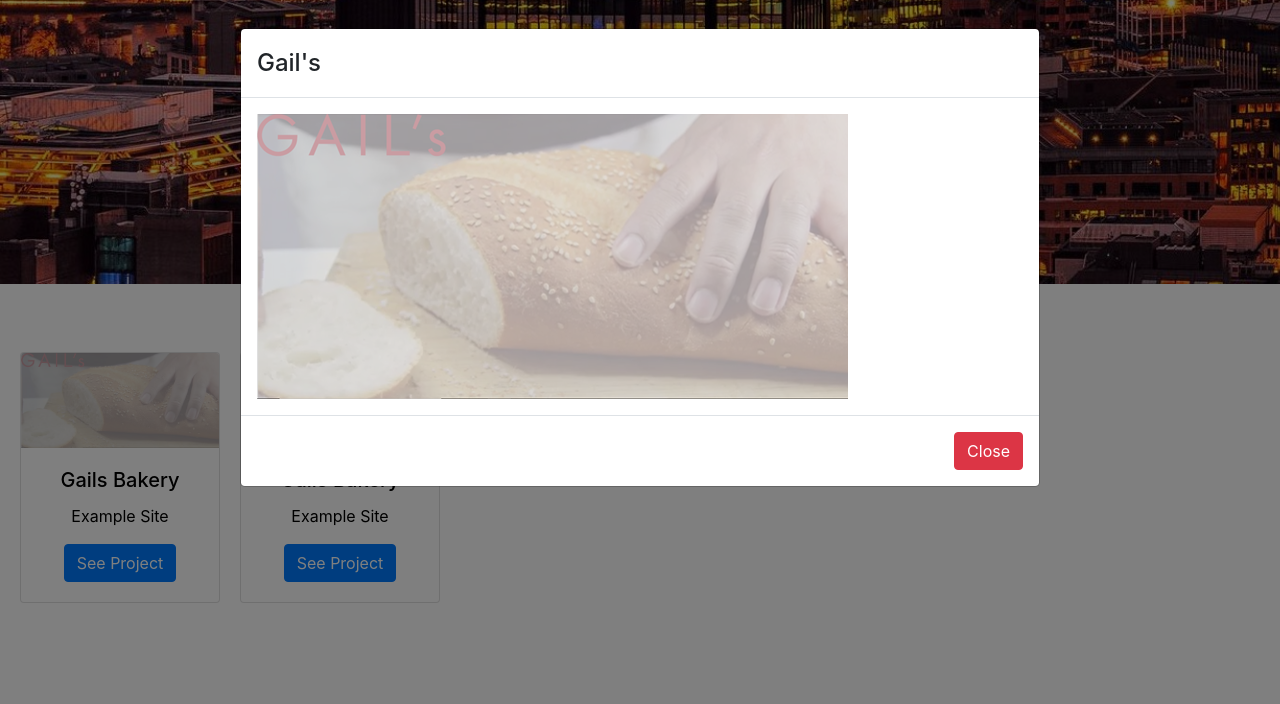
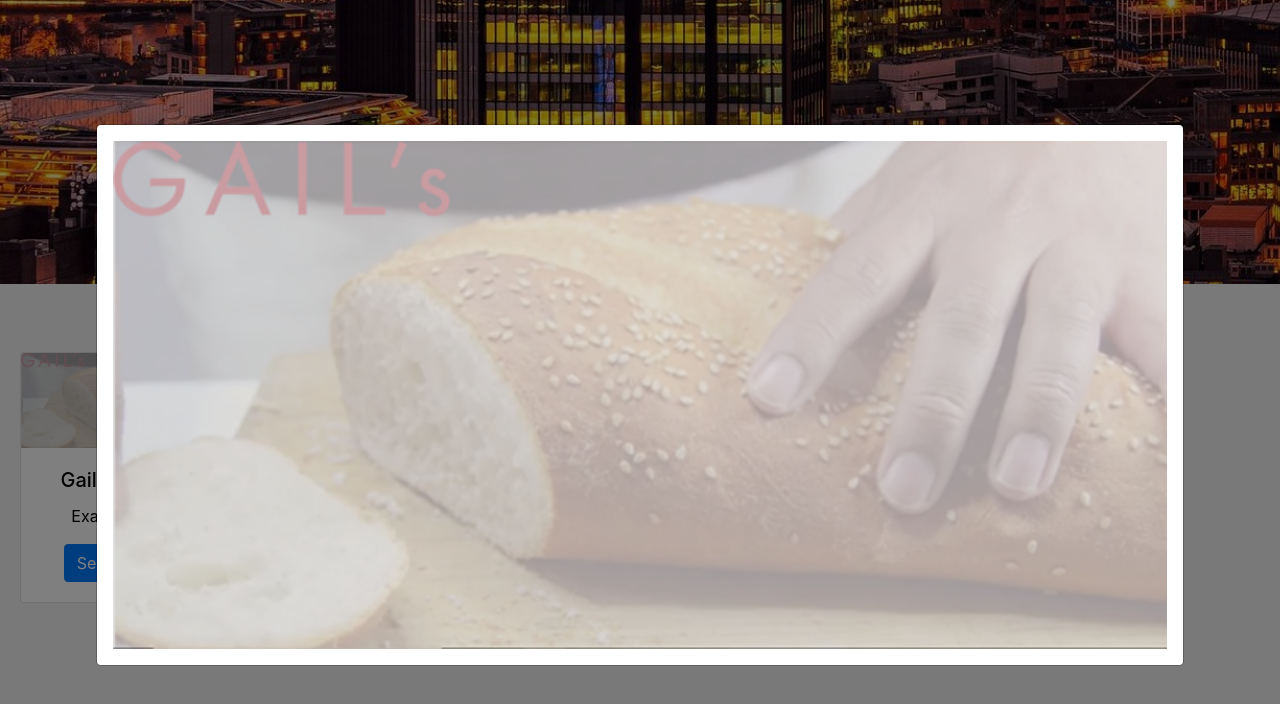
Before and after one commit to hamidval/dev-website, a React (Create React App) app: page /#/ in a window 1280 px wide. Both pictures are taken after a click on the picture 120 px from the left and 916 px from the top of the page. Shown: the part 516-1220 px from the top of the page. Built offline with nearby package versions, Linux system fonts and the light colour scheme.

Commit message:
modified home page title, enlarged modal frame

```diff
--- a/src/components/Home.js
+++ b/src/components/Home.js
@@ -17,7 +17,7 @@
   }
 
   const aboutStyle = {
-    backgroundColor:'white',
+    backgroundColor:'#e6e6e6',
     minHeight:'100vh',
     backgroundSize: 'auto 100%',
     textAlign: 'center',
@@ -27,13 +27,13 @@
   }
 
   const projectsStyle = {
-    backgroundColor:'white',
+    backgroundColor:'#f2f2f2',
     minHeight:'100vh',
     backgroundSize: 'auto 100%',
     textAlign: 'center',
     position: 'inline',
     marginTop: '0  !important',
-    color: 'white'
+    color: 'black'
 
   }
 
@@ -69,7 +69,7 @@
                     <Testimonial/>
 
                 </section>
-                <section style={aboutStyle}>
+                <section style={projectsStyle}>
                     <About/>
 
                 </section>
--- a/src/components/Projects.js
+++ b/src/components/Projects.js
@@ -60,21 +60,21 @@
               this.state.imgs[this.state.imageIndex]?
                 (
 
-                  <Modal size={'lg'}  show={this.state.show}
+                  <Modal
+                  dialogClassName="modal-dialog"
+                  onClick={this.handleClose}
+                   show={this.state.show}
                   onHide={this.handleClose}>
-            <Modal.Header >
-            <Modal.Title>{this.state.imgs[this.state.imageIndex].title}</Modal.Title>
-            </Modal.Header>
-            <Modal.Body>
-            <img src={this.state.imgs[this.state.imageIndex].image}>
-            </img>
-            </Modal.Body>
-            <Modal.Footer>
-              <button className="btn btn-danger" onClick={this.handleClose}>
-                Close
-              </button>
 
-            </Modal.Footer>
+              <Modal.Body>
+              <img className="modal-img" src={this.state.imgs[this.state.imageIndex].image}></img>
+
+
+              </Modal.Body>
+
+
+
+
           </Modal>
 
 
--- a/src/index.css
+++ b/src/index.css
@@ -186,11 +186,12 @@
 }
 
 .home-title{
-  font-size: 9vw;
+  font-size: 7vh;
   position: absolute;
-  top:40%;
-  left: 12%;
+  top:13%;
+  left: 3%;
   color: ivory;
+  letter-spacing: 13px;
 
 }
 
@@ -437,3 +438,17 @@
 
 
 }
+
+
+.modal-dialog {
+  max-width: none !important;
+  padding: 6rem;
+
+
+}
+
+.modal-img{
+  height: 70% !important;
+  width: 100%;
+
+}
```
Also changed, not shown: 1 other file (tests, documents, lock files or other folders).
